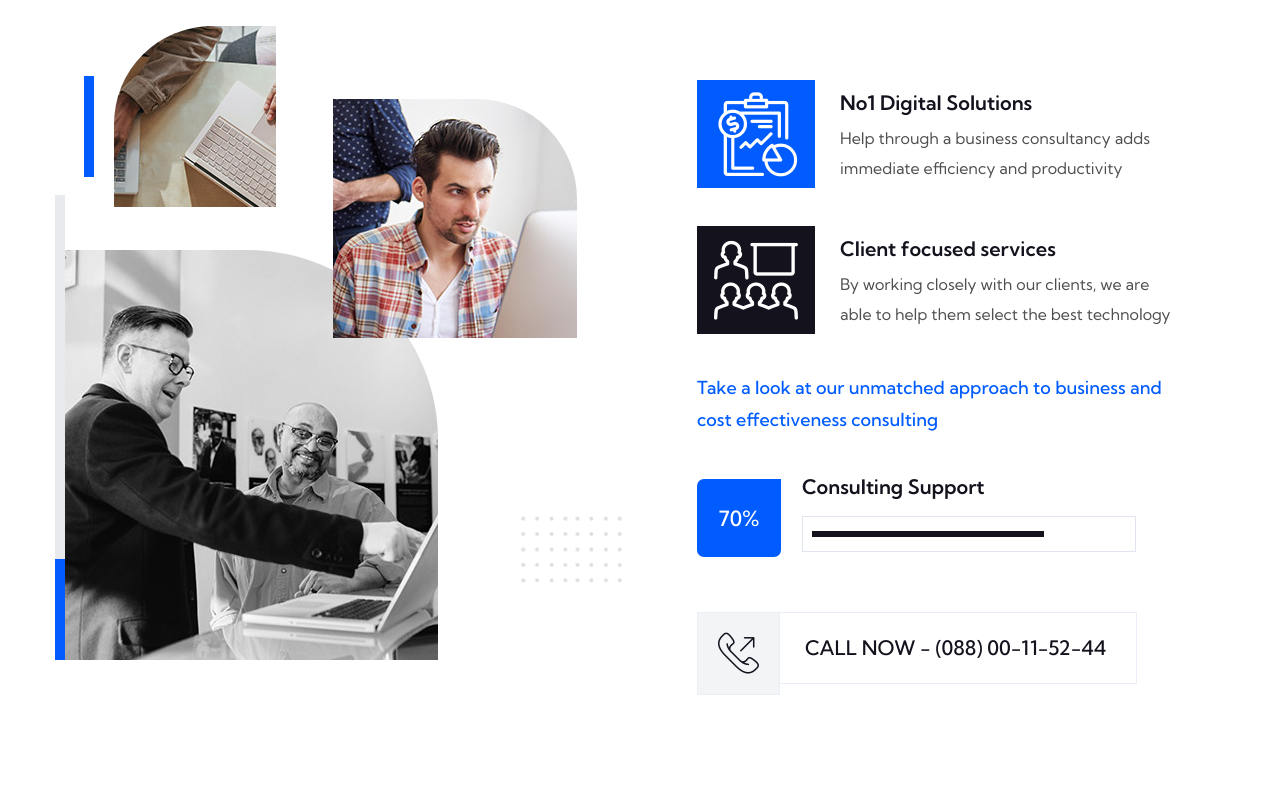
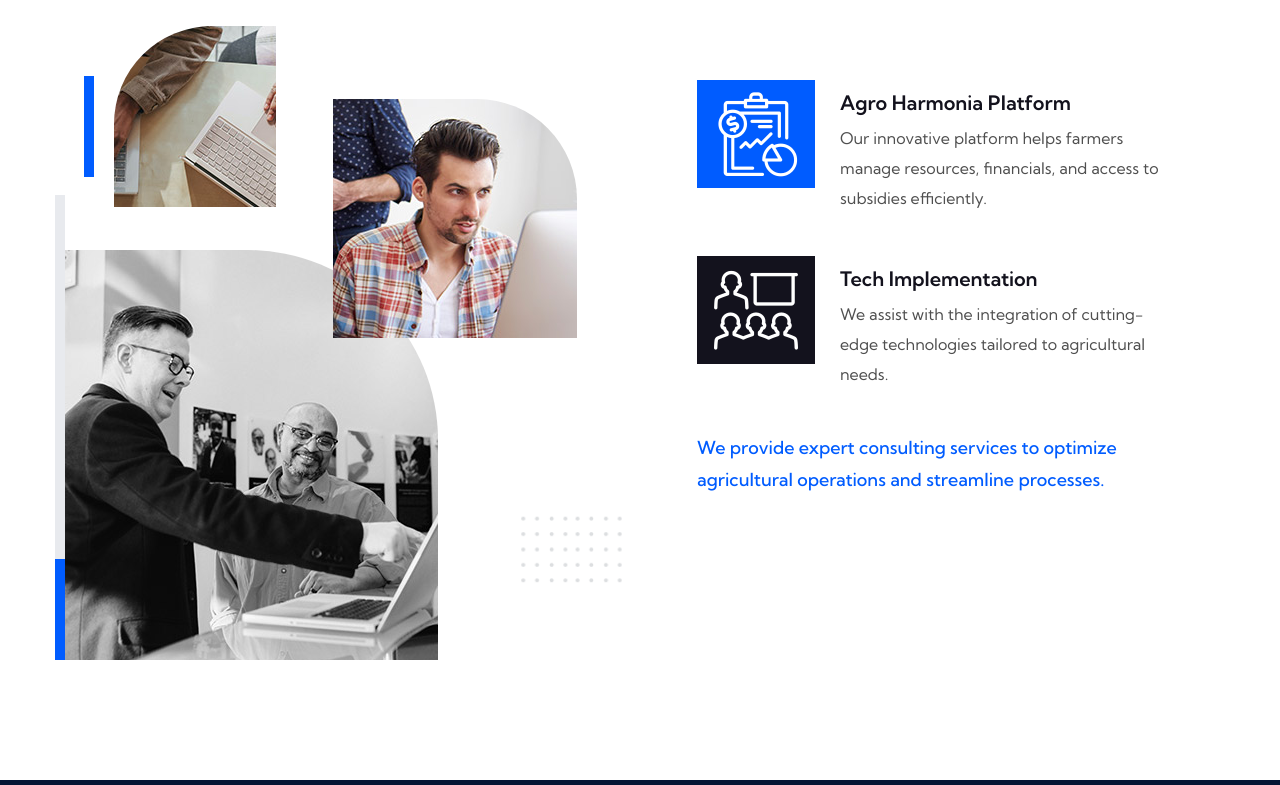
Before and after one commit to antonio1cerdeira/Bolina.com, a plain HTML site: page index.html in a window 1280 px wide. Shown: the part 2012-2797 px from the top of the page. Drawn offline with Linux system fonts and the light colour scheme; files whose address does not match are found by name.

Commit message:
UpdateFooter/2Section

```diff
--- a/index.html
+++ b/index.html
@@ -175,7 +175,7 @@
                             <div class="row">
                                 <div class="col-xl-8">
                                     <div class="main-slider-three__content">
-                                        <h2 class="main-slider-three__title">Innovative Technology Consulting to Drive Your Business Forward.</h2>
+                                        <h2 class="main-slider-three__title">Innovative Tech Solutions for Agriculture.</h2>
                                         <div class="main-slider-three__btn-box">
                                             <a href="team.html" class="thm-btn main-slider-three__btn">Start Consulting
                                                 with Bolina
@@ -220,7 +220,7 @@
                             <div class="row">
                                 <div class="col-xl-8">
                                     <div class="main-slider-three__content">
-                                        <h2 class="main-slider-three__title">Start using the best solutions for your business with Bolina. </h2>
+                                        <h2 class="main-slider-three__title">Empowering farmers with cutting-edge tools. </h2>
                                         <div class="main-slider-three__btn-box">
                                             <a href="team.html" class="thm-btn main-slider-three__btn">Start Consulting
                                                 with Bolina
@@ -400,9 +400,9 @@
                                     <span class="icon-analysis-analytics-business"></span>
                                 </div>
                                 <div class="why-choose-one__text-box">
-                                    <h3 class="why-choose-one__tagline">No1 Digital Solutions</h3>
-                                    <p class="why-choose-one__title">Help through a business consultancy adds immediate
-                                        efficiency and productivity</p>
+                                    <h3 class="why-choose-one__tagline">Agro Harmonia Platform</h3>
+                                    <p class="why-choose-one__title">Our innovative platform helps farmers
+                                         manage resources, financials, and access to subsidies efficiently.</p>
                                 </div>
                             </div>
                             <div class="why-choose-one__content">
@@ -410,33 +410,15 @@
                                     <span class="icon-meeting-presentation-training"></span>
                                 </div>
                                 <div class="why-choose-one__text-box">
-                                    <h3 class="why-choose-one__tagline">Client focused services</h3>
-                                    <p class="why-choose-one__title">By working closely with our clients, we are <br>
-                                        able to help them select the best technology</p>
-                                </div>
-                            </div>
-                            <p class="why-choose-one-text">Take a look at our unmatched approach to business and <br>
-                                cost effectiveness consulting</p>
+                                    <h3 class="why-choose-one__tagline">Tech Implementation</h3>
+                                    <p class="why-choose-one__title">We assist with the integration of cutting-edge
+                                        technologies tailored to agricultural needs.</p>
+                                </div>
+                            </div>
+                            <p class="why-choose-one-text">We provide expert consulting services
+                                to optimize agricultural operations and streamline processes.</p>
                             <div class="why-choose-one__progress">
-                                <div class="why-choose-one__progress-single">
-                                    <h4 class="why-choose-one__progress-title">Consulting Support</h4>
-                                    <div class="bar marb-0">
-                                        <div class="bar-inner count-bar counted" data-percent="70%">
-                                            <div class="count-text">70%</div>
-                                        </div>
-                                    </div>
-                                </div>
-                            </div>
-                            <ul class="why-choose-one__contact list-unstyled">
-                                <li>
-                                    <div class="icon">
-                                        <span class="icon-phone"></span>
-                                    </div>
-                                    <div class="content">
-                                        <h4><a href="tel:08800115244">CALL NOW - (088) 00-11-52-44</a></h4>
-                                    </div>
-                                </li>
-                            </ul>
+
                         </div>
                     </div>
                 </div>
```
Also changed, not shown: assets/images/resources/footer-logo-1.jpg (added), assets/images/resources/footer-logo-1.png (deleted).
